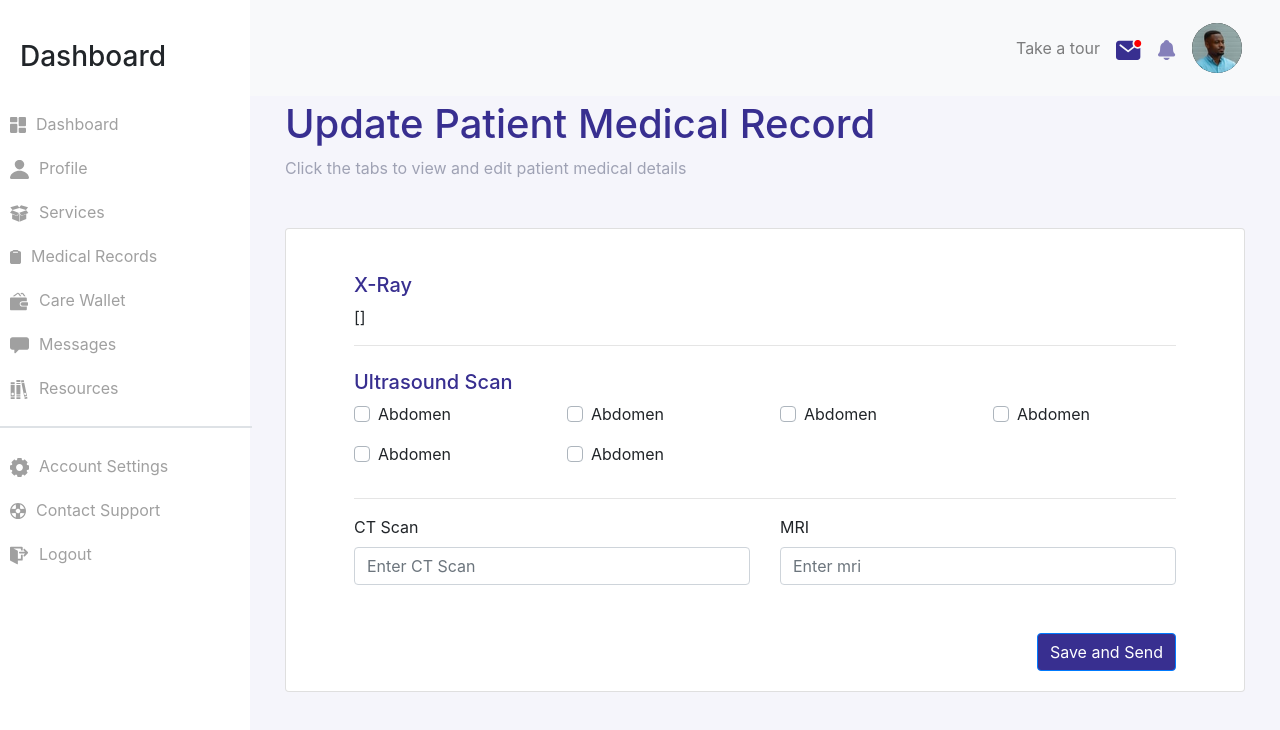
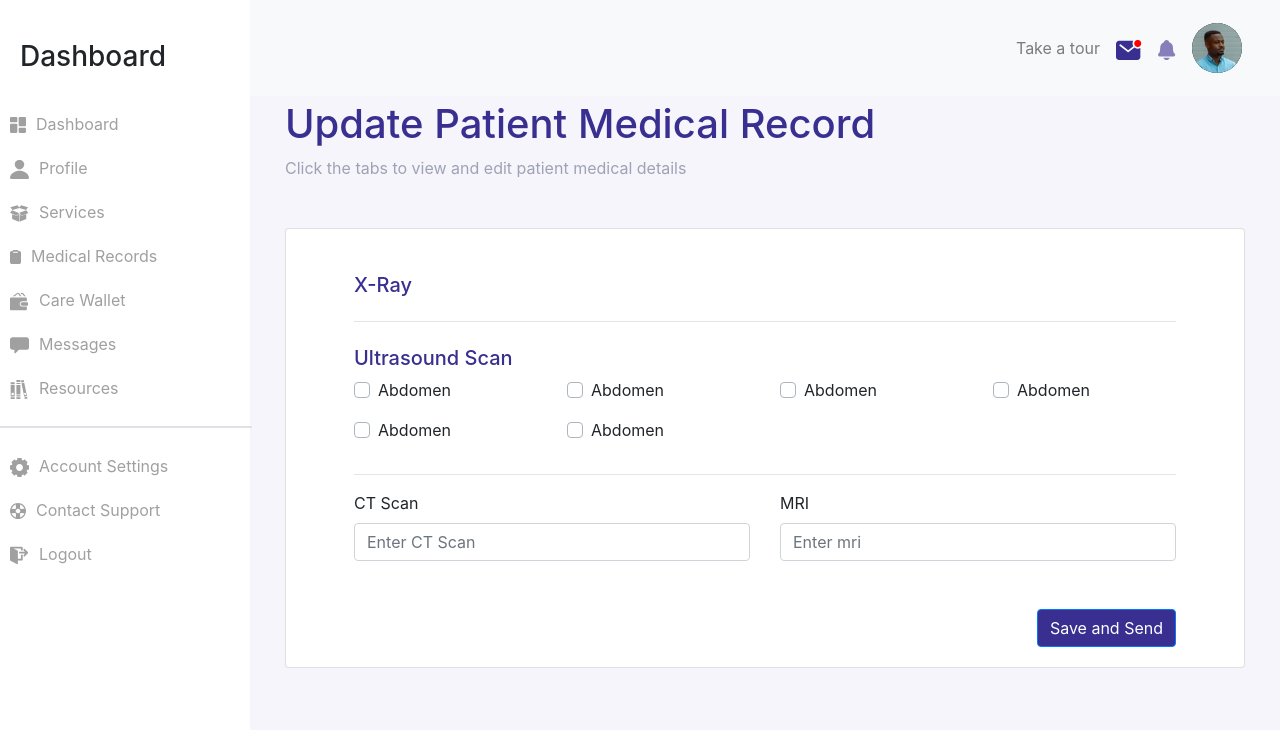
Before and after one commit to odomfavour/komplete-care-test, a Nuxt app: page / in a window 1280 px wide. Shown: the top 730 px of the page. Built offline with nearby package versions, Linux system fonts and the light colour scheme.

Commit message:
ch: make edits

```diff
--- a/pages/index.vue
+++ b/pages/index.vue
@@ -26,7 +26,6 @@
             </b-form-group>
           </div>
         </div>
-        {{ selections }}
         <hr />
         <h5 class="mt-4 text-primary">Ultrasound Scan</h5>
         <div class="row">
```
